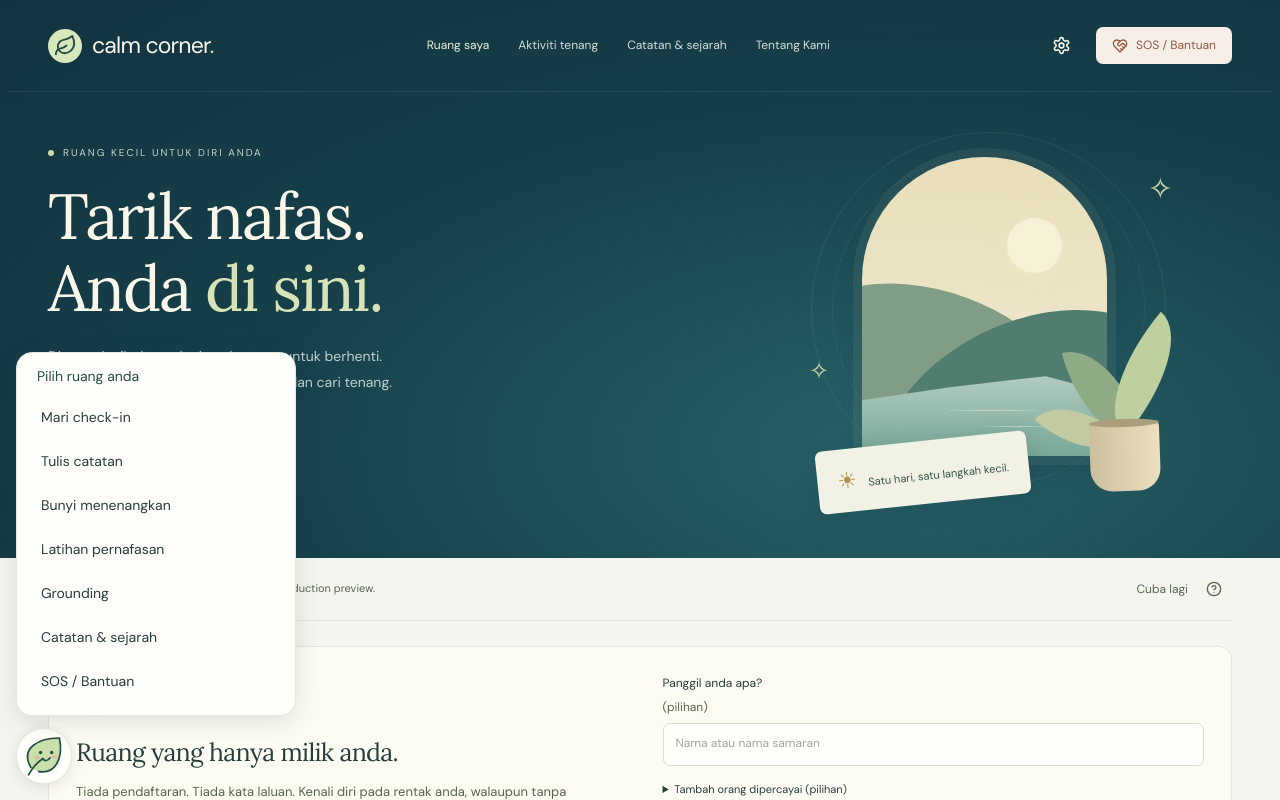
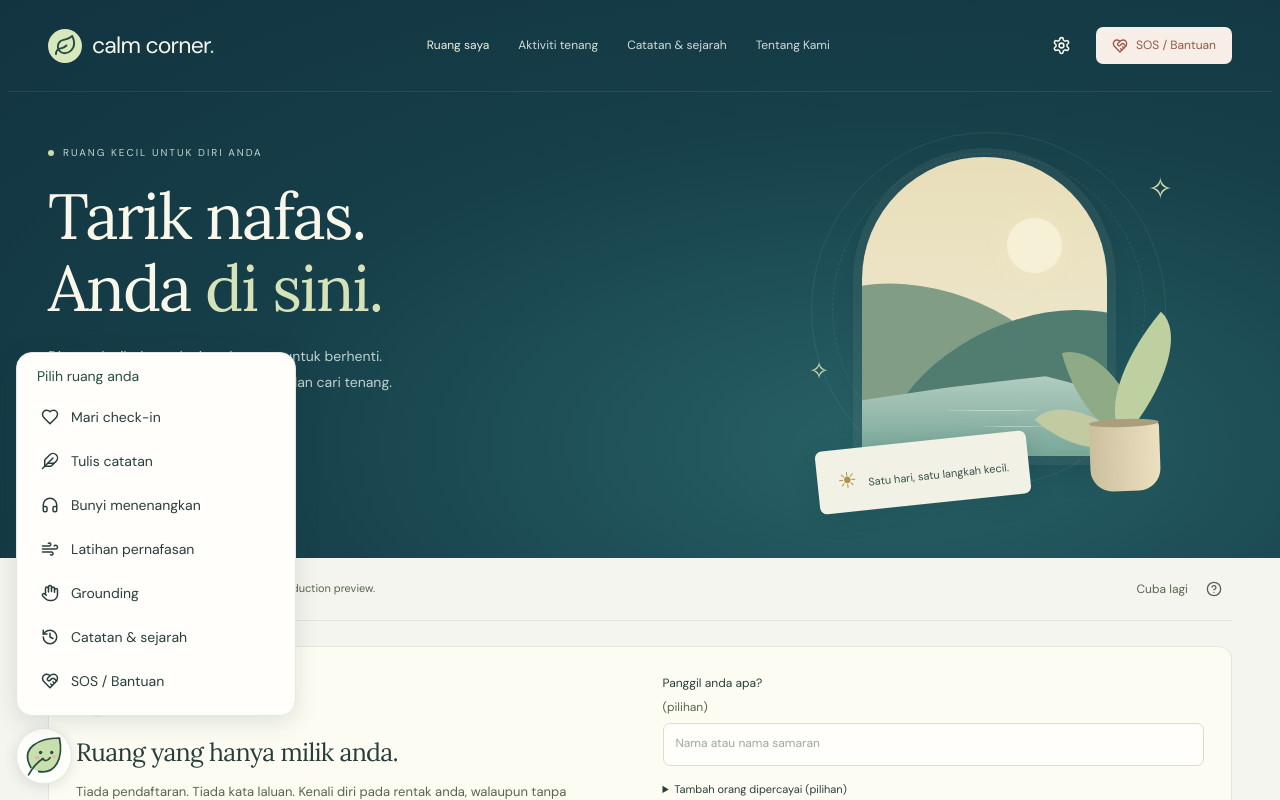
Before and after one commit to alexmarcel/calm-corner, a React (Vite) app: page / in a window 1280 px wide. Both pictures are taken after a click on the button 44 px from the left and 756 px from the top of the page. Shown: the top 800 px of the page. Built offline with nearby package versions, Linux system fonts and the light colour scheme.

Commit message:
menu update
menu update

```diff
--- a/src/Contacts.tsx
+++ b/src/Contacts.tsx
@@ -1,4 +1,4 @@
-import { useEffect, useRef, useState } from "react";
+import { useEffect, useLayoutEffect, useRef, useState } from "react";
 import { contactSchema, repository, type Contact } from "./data";
 
 export default function Contacts({
@@ -21,15 +21,24 @@ export default function Contacts({
   useEffect(() => {
     if (draft?.id) nameField.current?.focus();
   }, [draft?.id]);
-  const focus = (id?: string) =>
-    requestAnimationFrame(() => {
-      const target = id
-        ? root.current?.querySelector<HTMLButtonElement>(`[data-edit="${id}"]`)
-        : null;
-      (
-        target || root.current?.querySelector<HTMLButtonElement>("[data-add]")
-      )?.focus();
-    });
+  const [focusRequest, setFocusRequest] = useState<{ id?: string } | null>(
+    null,
+  );
+  const focus = (id?: string) => setFocusRequest({ id });
+  useLayoutEffect(() => {
+    if (!focusRequest || busy || draft) return;
+    const target = focusRequest.id
+      ? root.current?.querySelector<HTMLButtonElement>(
+          `[data-edit="${focusRequest.id}"]`,
+        )
+      : null;
+    const control =
+      target || root.current?.querySelector<HTMLButtonElement>("[data-add]");
+    if (control && !control.disabled) {
+      control.focus();
+      setFocusRequest(null);
+    }
+  }, [focusRequest, busy, draft, contacts]);
   const canDiscard = () =>
     !draft ||
     !original.current ||
--- a/src/LeafMenu.tsx
+++ b/src/LeafMenu.tsx
@@ -1,15 +1,25 @@
 import { useEffect, useRef, useState, type RefObject } from "react";
 import type { Tool } from "./Tools";
+import {
+  Heart,
+  Feather,
+  Headphones,
+  Wind,
+  Hand,
+  History,
+  HeartHandshake,
+  type LucideIcon,
+} from "lucide-react";
 
 export type Shortcut = "checkin" | "journal" | Tool | "history" | "sos";
-const shortcuts: { id: Shortcut; label: string }[] = [
-  { id: "checkin", label: "Mari check-in" },
-  { id: "journal", label: "Tulis catatan" },
-  { id: "sound", label: "Bunyi menenangkan" },
-  { id: "breathe", label: "Latihan pernafasan" },
-  { id: "ground", label: "Grounding" },
-  { id: "history", label: "Catatan & sejarah" },
-  { id: "sos", label: "SOS / Bantuan" },
+const shortcuts: { id: Shortcut; label: string; Icon: LucideIcon }[] = [
+  { id: "checkin", label: "Mari check-in", Icon: Heart },
+  { id: "journal", label: "Tulis catatan", Icon: Feather },
+  { id: "sound", label: "Bunyi menenangkan", Icon: Headphones },
+  { id: "breathe", label: "Latihan pernafasan", Icon: Wind },
+  { id: "ground", label: "Grounding", Icon: Hand },
+  { id: "history", label: "Catatan & sejarah", Icon: History },
+  { id: "sos", label: "SOS / Bantuan", Icon: HeartHandshake },
 ];
 const isEditing = () => {
   const element = document.activeElement;
@@ -136,7 +146,7 @@ export default function LeafMenu({
           hidden={!open || blocked || editing}
         >
           <p>Pilih ruang anda</p>
-          {shortcuts.map(({ id, label }) => (
+          {shortcuts.map(({ id, label, Icon }) => (
             <button
               key={id}
               onClick={() => {
@@ -145,7 +155,13 @@ export default function LeafMenu({
                 onSelect(id);
               }}
             >
-              {label}
+              <Icon
+                size={18}
+                strokeWidth={2}
+                aria-hidden="true"
+                focusable="false"
+              />
+              <span>{label}</span>
             </button>
           ))}
         </div>
--- a/src/style.css
+++ b/src/style.css
@@ -2527,13 +2527,21 @@ progress {
   color: var(--green);
 }
 .leaf-panel button {
-  display: block;
+  display: flex;
+  align-items: center;
+  gap: 12px;
   width: 100%;
   min-height: 44px;
   text-align: left;
   padding: 10px 12px;
   border-radius: 9px;
 }
+.leaf-panel button > svg {
+  flex-shrink: 0;
+}
+.leaf-panel button > span {
+  min-width: 0;
+}
 .leaf-panel button:hover {
   background: #eaf0e6;
 }
```
